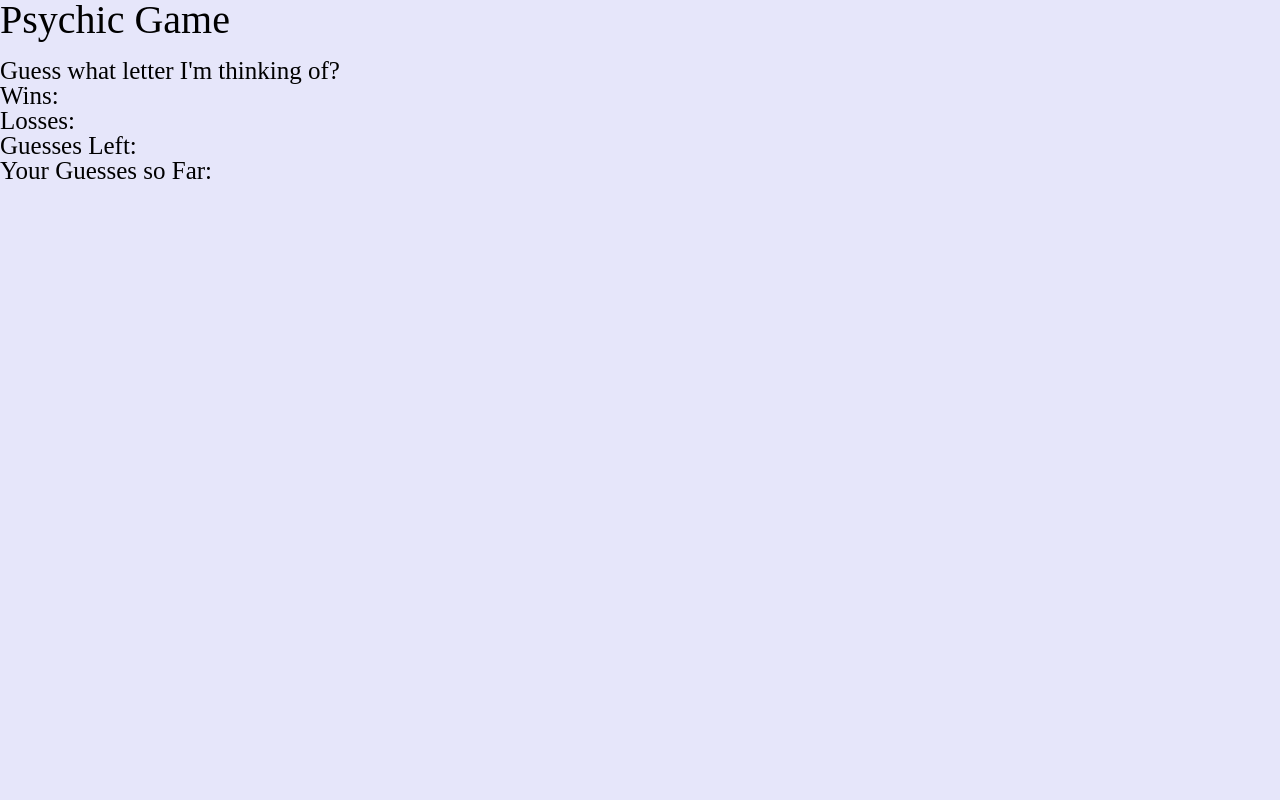
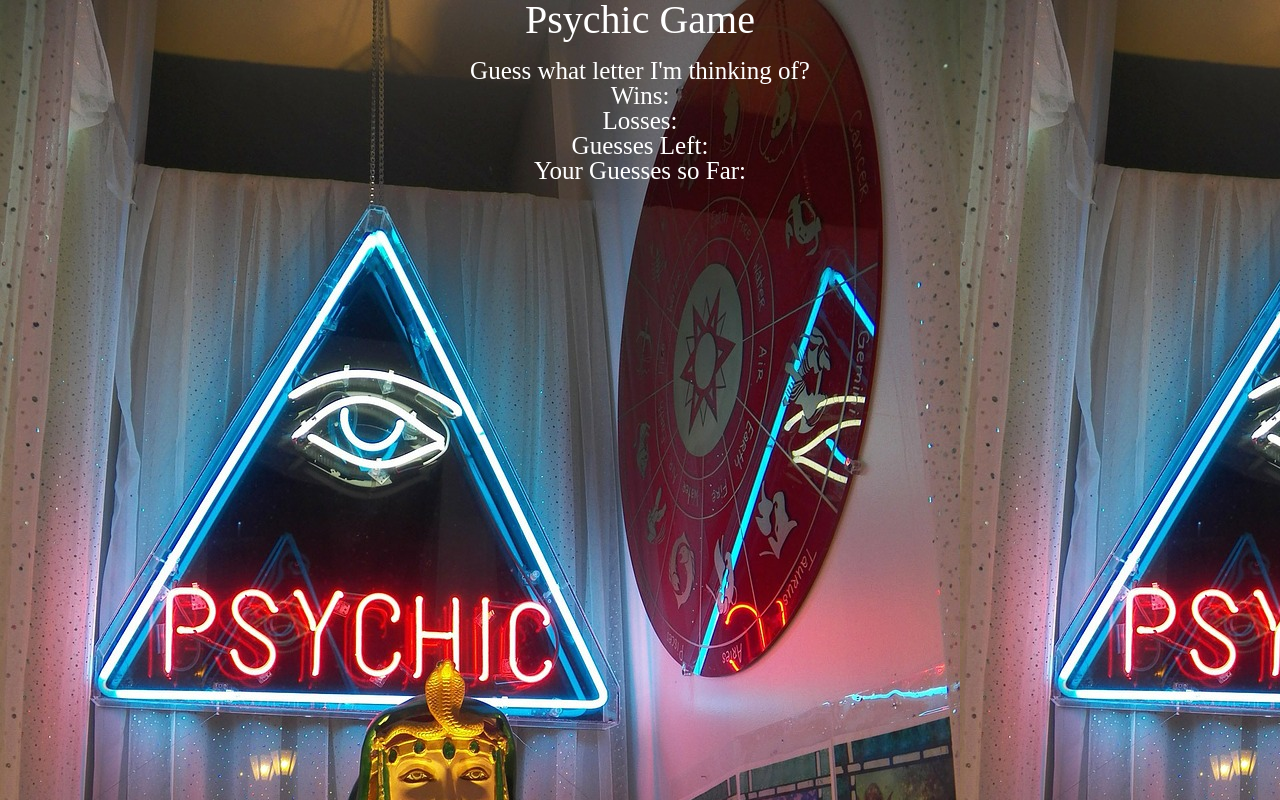
Before and after one commit to amberanae2/Psychic-Game, a plain HTML site: page index.html in a window 1280 px wide. Drawn offline with Linux system fonts and the light colour scheme.

Commit message:
updated background image

```diff
--- a/assets/css/style.css
+++ b/assets/css/style.css
@@ -1,14 +1,19 @@
 body{
-    background: lavender;
-    color: black;
+    background-image: url("../images/psychic-72085_1280.jpg");
+
+
 
 }
 
 h1{
     font-size: 40px;
     margin-bottom: 18px;
+    text-align: center;
+    color: white;
 }
 
 p {
     font-size: 25px;
+    text-align: center;
+    color: white;
 }
```
Also changed, not shown: assets/images/psychic-72085_1280.jpg (added), 1 other file.
